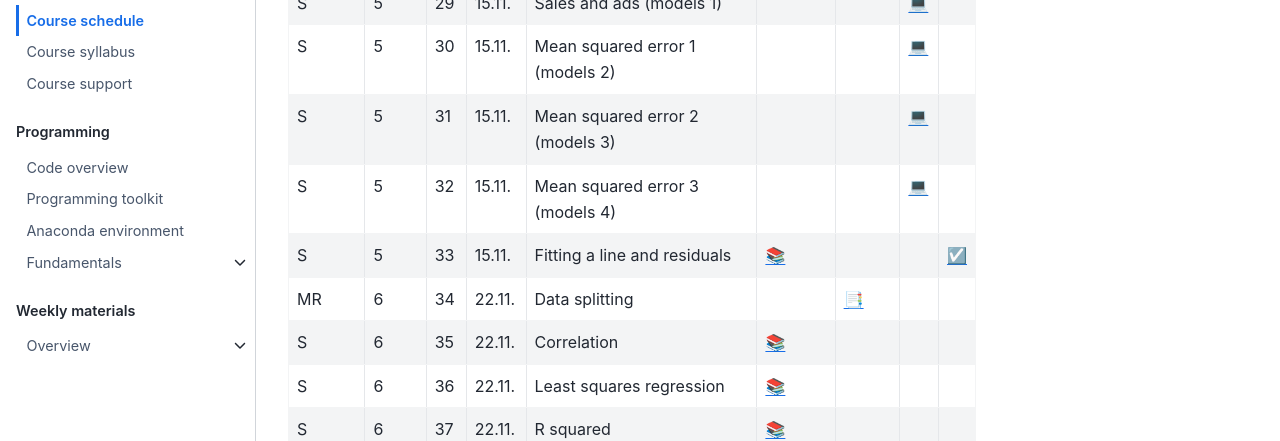
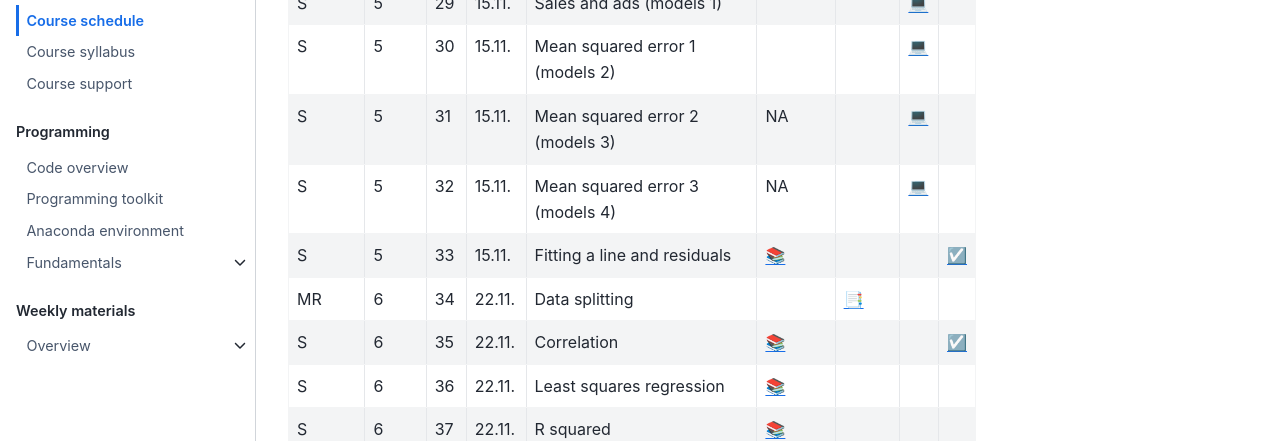
Before and after one commit to mr-ws22/website, a Jupyter Book: the page built from docs/course-schedule.md, in a window 1280 px wide and 900 px high, scrolled down 1512 px. Shown: the part 221-662 px from the top of the window. Built offline with Jupyter Book 1.0.4 settings and Sphinx 7.4.7 and the Sphinx Book theme 1.1.4, drawn with Linux system fonts in a browser that asks for light colours; comment, search, counter and statistics services are not loaded.

```diff
--- a/docs/course-schedule.md
+++ b/docs/course-schedule.md
@@ -36,13 +36,13 @@ This overview will be updated as the semester progresses.
 |	S	|	4	|	26	|	08.11.	|	Robust statistics and transformations	|	[📚](https://openintro-ims.netlify.app/explore-numerical.html#robust-statistics)	|		|		|		|
 |	S	|	4	|	27	|	08.11.	|	Comparing numerical data across groups	|	[📚](https://openintro-ims.netlify.app/explore-categorical.html#comparing-numerical-data-across-groups)	|		|		|		|
 |	MR	|	5	|	28	|	15.11.	|	Introduction to models	|		|	[📑](https://drive.google.com/file/d/1-aNNxcxxtxU7shWEGJrpw8k88XmUym_0/view?usp=sharing)	|		|		|
-|	S	|	5	|	29	|	15.11.	|	Sales and ads (models 1)	|		|		|	[💻](../ae/models_1/07a-intro-sales-g.ipynb)	|		|
-|	S	|	5	|	30	|	15.11.	|	Mean squared error 1 (models 2)	|		|		|	[💻](../ae/models_2/07b-1-mse-g.ipynb)	|		|
-|	S	|	5	|	31	|	15.11.	|	Mean squared error 2 (models 3)	|		|		|	[💻](../ae/models_3/07b-2-mse-g.ipynb)	|		|
-|	S	|	5	|	32	|	15.11.	|	Mean squared error 3 (models 4)	|		|		|	[💻](../ae/models_4/07b-3-mse-g.ipynb)	|		|
+|	S	|	5	|	29	|	15.11.	|	Sales and ads (models 1)	|		|		|	[💻](../ae/models_1models_1/07a-intro-sales-g.ipynb)	|		|
+|	S	|	5	|	30	|	15.11.	|	Mean squared error 1 (models 2)	|		|		|	[💻](../ae/models_2models_2/07b-1-mse-g.ipynb)	|		|
+|	S	|	5	|	31	|	15.11.	|	Mean squared error 2 (models 3)	|	NA	|		|	[💻](../ae/models_3models_3/07b-2-mse-g.ipynb)	|		|
+|	S	|	5	|	32	|	15.11.	|	Mean squared error 3 (models 4)	|	NA	|		|	[💻](../ae/models_4models_4/07b-3-mse-g.ipynb)	|		|
 |	S	|	5	|	33	|	15.11.	|	Fitting a line and residuals	|	[📚](https://openintro-ims.netlify.app/model-slr.html#fit-line-res-cor)	|		|		|	[☑️](https://forms.gle/JFMXzjByDRGZtbDx8)	|
 |	MR	|	6	|	34	|	22.11.	|	Data splitting	|		|	[📑](https://drive.google.com/file/d/10DuEFUE-BVH1NYf84KyXeYA1Ajdre-0I/view?usp=sharing)	|		|		|
-|	S	|	6	|	35	|	22.11.	|	Correlation	|	[📚](https://openintro-ims.netlify.app/model-slr.html#describing-linear-relationships-with-correlation)	|		|		|		|
+|	S	|	6	|	35	|	22.11.	|	Correlation	|	[📚](https://openintro-ims.netlify.app/model-slr.html#describing-linear-relationships-with-correlation)	|		|		|	[☑️](https://forms.gle/5ntV6z8yHk8g4qgZ8)	|
 |	S	|	6	|	36	|	22.11.	|	Least squares regression	|	[📚](https://openintro-ims.netlify.app/model-slr.html#least-squares-regression)	|		|		|		|
 |	S	|	6	|	37	|	22.11.	|	R squared	|	[📚](https://openintro-ims.netlify.app/model-slr.html#r-squared)	|		|		|		|
 |	S	|	6	|	38	|	22.11.	|	Categorical predictors with two levels	|	[📚](https://openintro-ims.netlify.app/model-slr.html#categorical-predictor-two-levels)	|		|		|		|
```
